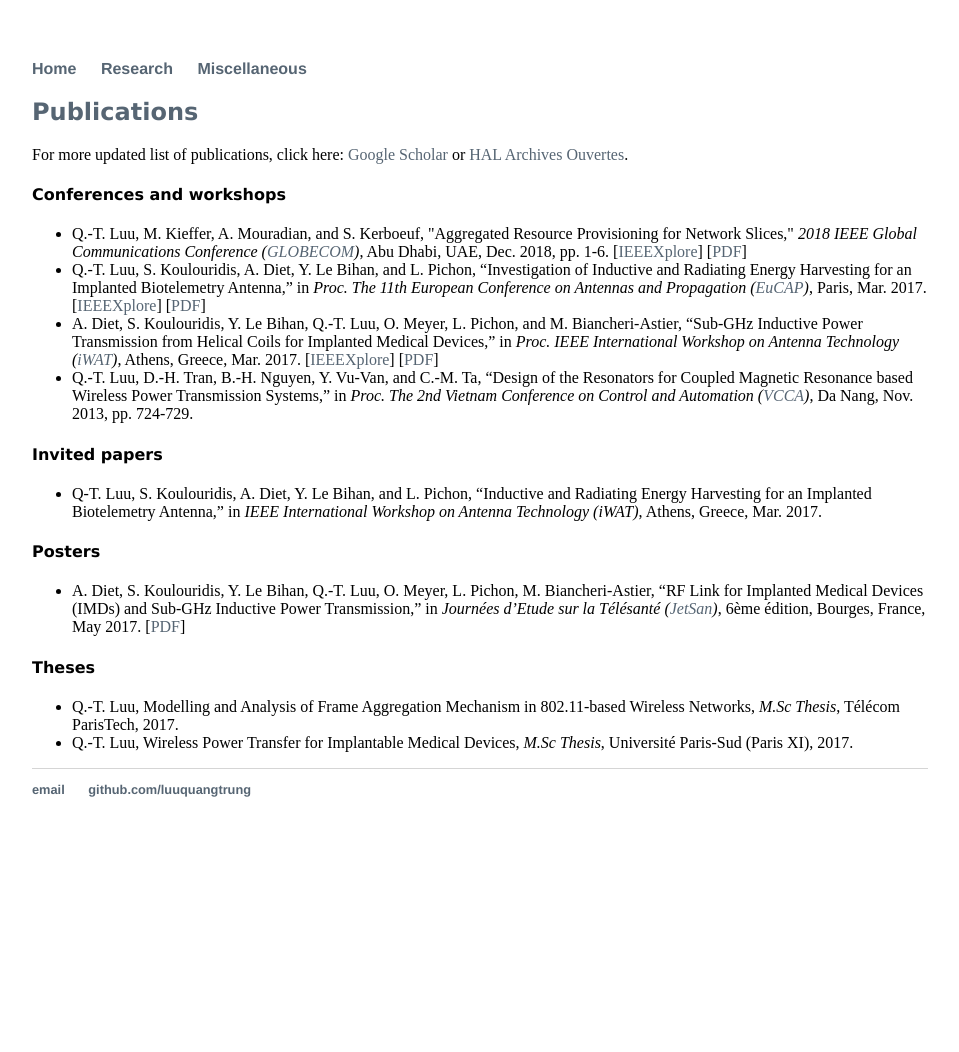
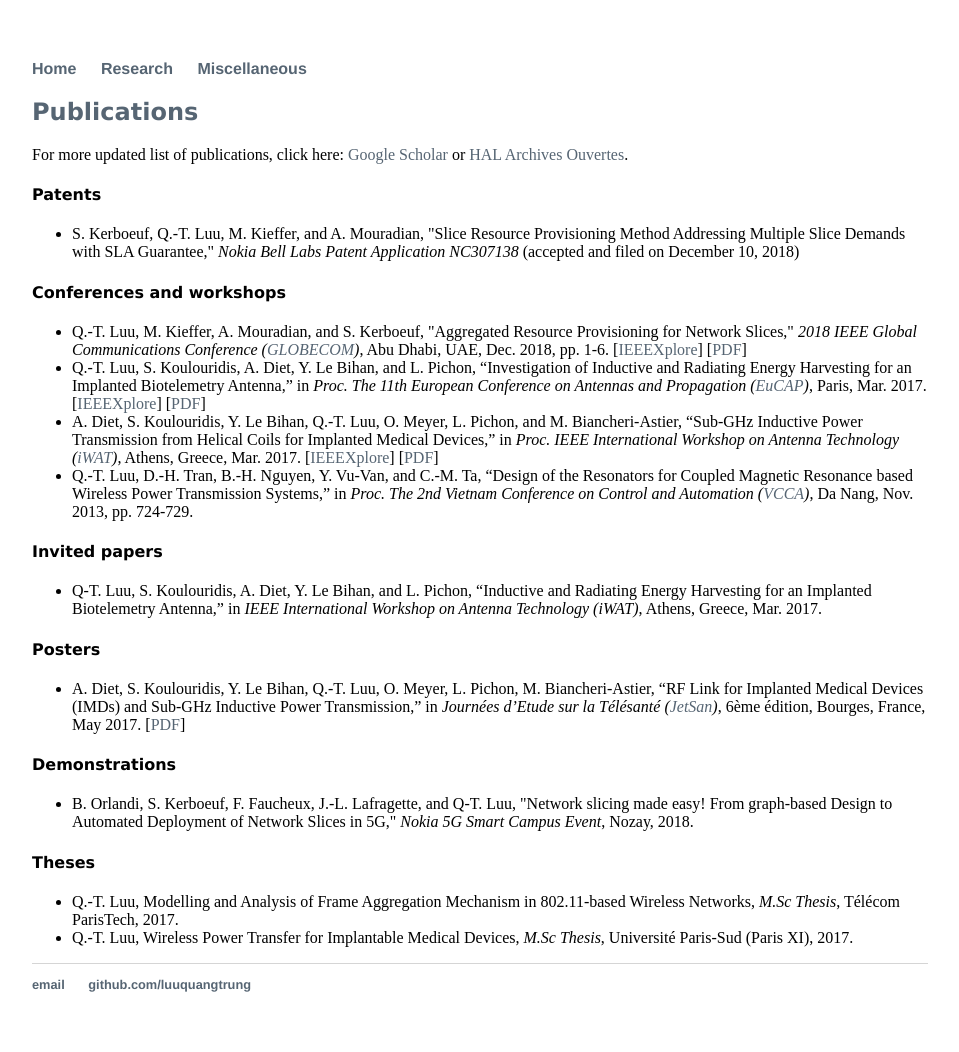
Before and after one commit to luuquangtrung/luuquangtrung.github.io_v1, a Jekyll site: the page built from research/index.html, in a window 1280 px wide. Shown: the whole page, without its empty margins (160-1119 px from the left). Built offline with Jekyll 4.4.1, drawn with Linux system fonts in a browser that asks for light colours; before the commit the page ends 900 px from its top, so only the background shows below that.

Commit message:
Update index.html

```diff
--- a/research/index.html
+++ b/research/index.html
@@ -11,6 +11,16 @@ title: Research
 For more updated list of publications, click here: <a href="https://scholar.google.fr/citations?user=GqQcLAIAAAAJ&hl=fr">Google Scholar</a> or <a href="https://cv.archives-ouvertes.fr/quang-trung-luu">HAL Archives Ouvertes</a>.
 
 <!-- <div> <h4 style="font-family:verdana;">Forthcoming</h4> </div> -->
+
+
+<div> <h4 style="font-family:verdana;">Patents</h4> </div>
+
+<ul>
+	<li>
+	S. Kerboeuf, Q.-T. Luu, M. Kieffer, and A. Mouradian, "Slice Resource Provisioning Method Addressing Multiple Slice Demands with SLA Guarantee," <i>Nokia Bell Labs Patent Application NC307138</i> (accepted and filed on December 10, 2018)
+	</li>
+</ul>
+
 
 
 <div> <h4 style="font-family:verdana;">Conferences and workshops</h4> </div>
@@ -47,6 +57,18 @@ For more updated list of publications, click here: <a href="https://scholar.goog
 	</li>
 </ul>
 
+
+<div> <h4 style="font-family:verdana;">Demonstrations</h4> </div>
+
+<ul>
+	<li>
+		B. Orlandi, S. Kerboeuf, F. Faucheux, J.-L. Lafragette, and Q-T. Luu, "Network slicing made easy! From graph-based Design to Automated Deployment of Network Slices in 5G," <i>Nokia 5G Smart Campus Event</i>, Nozay, 2018.
+
+	</li>
+</ul>
+
+
+
 <div> <h4 style="font-family:verdana;">Theses</h4> </div>
 
 <ul>
```
